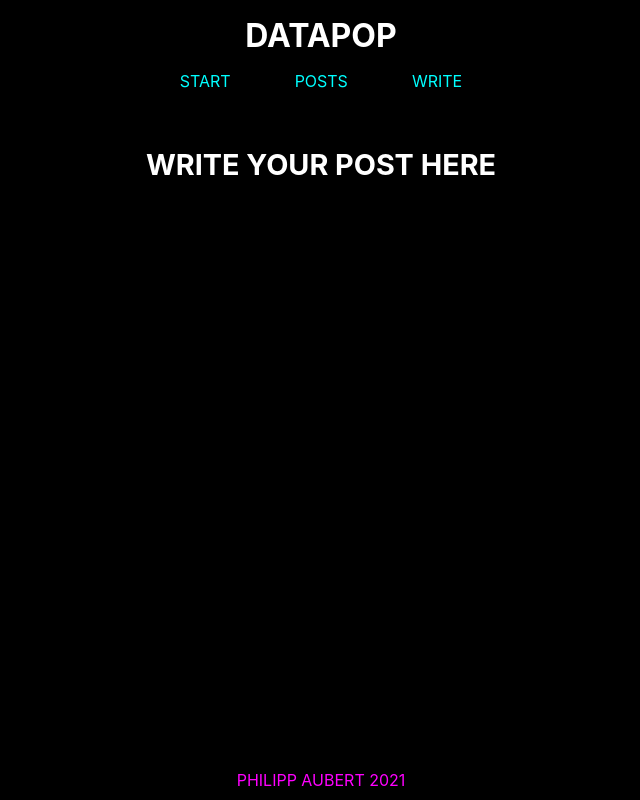
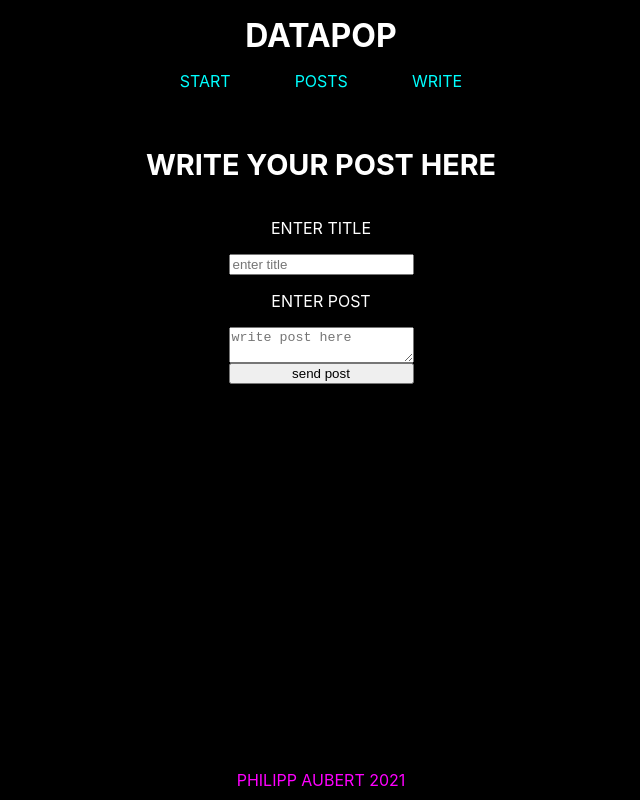
Before and after one commit to PhilippAubert/datapop, a React (Create React App) app: page /about in a window 1280 px wide. Shown: the whole page, without its empty margins (319-959 px from the left). Built offline with nearby package versions, Linux system fonts and the light colour scheme.

Commit message:
Add basic input and textarea

```diff
--- a/src/Components/About.js
+++ b/src/Components/About.js
@@ -7,6 +7,17 @@ export default function About() {
         <div className="About-List__Headline">
           <h1>WRITE YOUR POST HERE </h1>
         </div>
+        <form className="Input-Form">
+          <label className="Input-Form_Label" for="title">
+            ENTER TITLE
+          </label>
+          <input type="text" key="id" id="text_id" placeholder="enter title" />
+          <label className="Input-Form_Label" for="post">
+            ENTER POST
+          </label>
+          <textarea type="text" id="id" placeholder="write post here" />
+          <button type="submit">send post</button>
+        </form>
       </div>
     </div>
   );
--- a/src/Components/CSS/About.css
+++ b/src/Components/CSS/About.css
@@ -6,10 +6,27 @@
 .About-List {
   color: white;
   display: flex;
-  display: flex;
+  flex-direction: column;
   justify-content: center;
+  align-items: center;
 }
 
 .About-List__Headline {
   font-size: 0.9rem;
 }
+
+.Input-Area {
+  display: flex;
+  justify-content: center;
+}
+
+.Input-Form {
+  display: flex;
+  flex-direction: column;
+}
+
+.Input-Form_Label {
+  display: flex;
+  justify-content: center;
+  margin: 1rem 0;
+}
```
